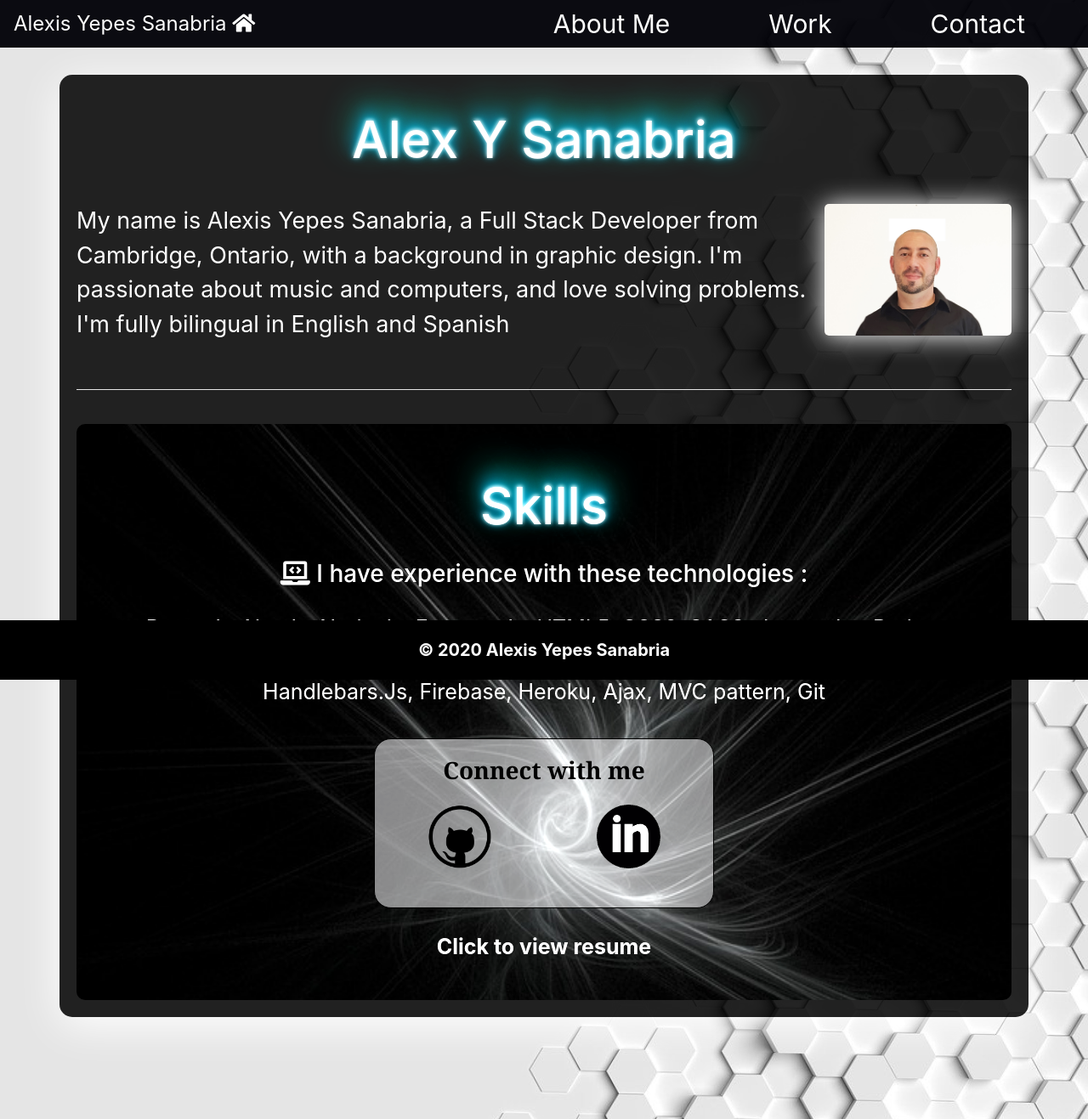
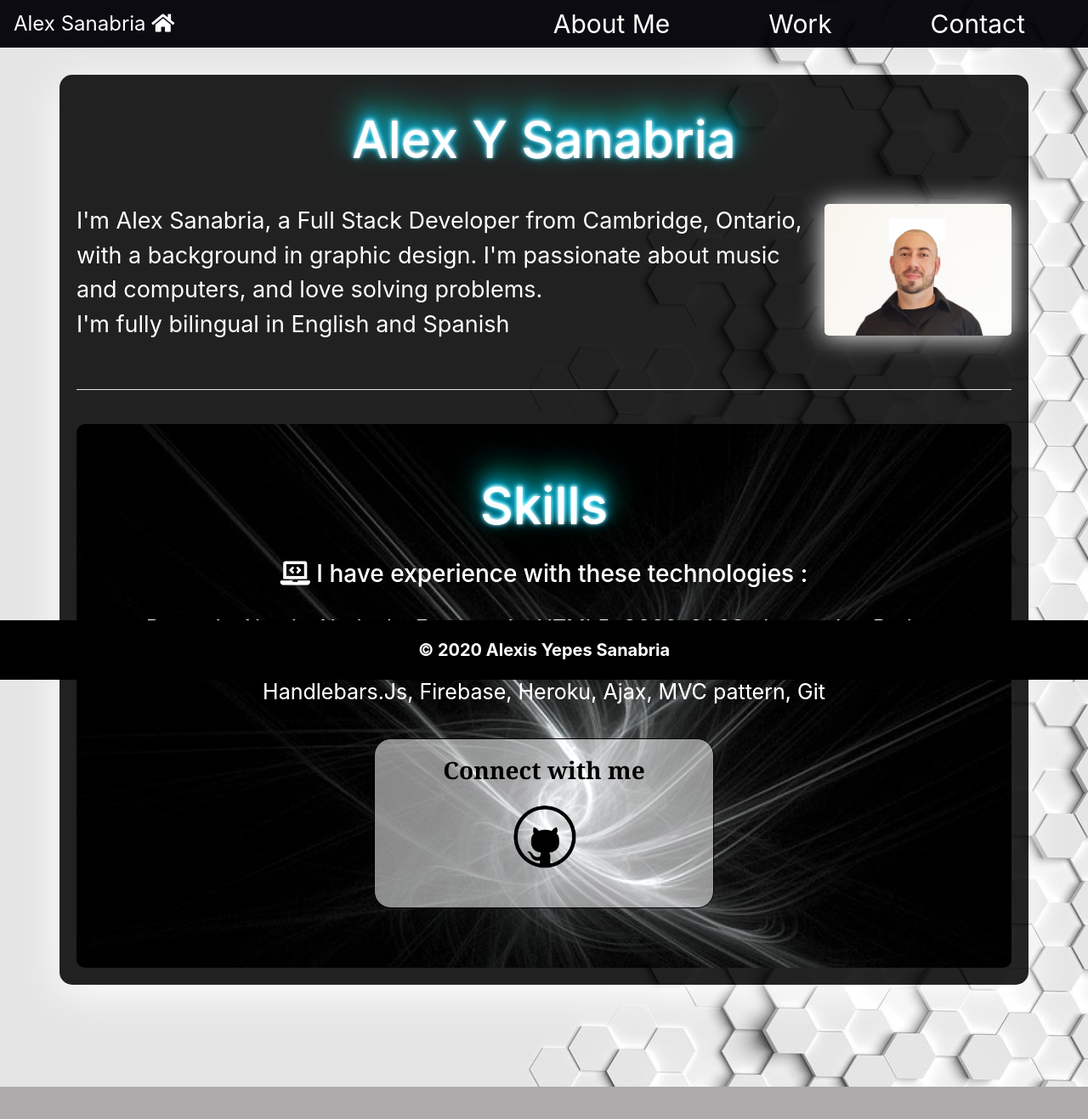
Before and after one commit to alexisyepes/New-Portfolio, a React (Create React App) app: page /about in a window 1280 px wide. Shown: the whole page at 85% size. After the commit the page ends 1279 px from the top, so only its background shows below. Built offline with nearby package versions, Linux system fonts and the light colour scheme.

Commit message:
removed l

```diff
--- a/public/index.html
+++ b/public/index.html
@@ -32,7 +32,7 @@
     <link
       rel="stylesheet"
       type="text/css"
-      href="%PUBLIC_URL%/style.css?v=0.0.17"
+      href="%PUBLIC_URL%/style.css?v=0.0.18"
     />
     <!-- font-awesome -->
     <link
--- a/src/components/About/index.js
+++ b/src/components/About/index.js
@@ -17,7 +17,7 @@ class About extends Component {
                     src="./images/photoOfMeSmall.jpg"
                   ></img>
                   <p className="aboutParag">
-                    My name is Alexis Yepes Sanabria, a Full Stack Developer
+                    I'm Alex Sanabria, a Full Stack Developer
                     from Cambridge, Ontario, with a background in graphic
                     design. I'm passionate about music and computers, and love
                     solving problems. <br />
@@ -45,7 +45,7 @@ class About extends Component {
                         <b>Connect with me</b>
                       </h3>
                       <section className="row">
-                        <div className="col-sm-6">
+                        <div className="col-sm-12">
                           <a
                             href="https://github.com/alexisyepes"
                             target="blank"
@@ -57,7 +57,7 @@ class About extends Component {
                             />
                           </a>
                         </div>
-                        <div className="col-sm-6">
+                        {/* <div className="col-sm-6">
                           <a
                             href="https://www.linkedin.com/in/alexis-sanabria-80002574/"
                             target="blank"
@@ -68,10 +68,10 @@ class About extends Component {
                               id="connectIcon2About"
                             />
                           </a>
-                        </div>
+                        </div> */}
                       </section>
                     </div>
-                    <a
+                    {/* <a
                       className="text-center"
                       href="/images/new-resume-2021.pdf"
                       target="blank"
@@ -79,7 +79,7 @@ class About extends Component {
                       <h4 style={{ color: "white", fontSize: 25 }}>
                         <b>Click to view resume</b>
                       </h4>
-                    </a>
+                    </a> */}
                   </div>
                 </div>
               </div>
--- a/src/components/Contact/index.js
+++ b/src/components/Contact/index.js
@@ -11,7 +11,7 @@ export default function index() {
           </h3>
           <hr></hr>
           <section className="row">
-            <div className="col-sm-6">
+            <div className="col-sm-12">
               <a
                 className="connect-links"
                 href="https://github.com/alexisyepes"
@@ -23,7 +23,7 @@ export default function index() {
                 </h3>
               </a>
             </div>
-            <div className="col-sm-6">
+            {/* <div className="col-sm-6">
               <a
                 className="connect-links"
                 href="https://www.linkedin.com/in/alexis-sanabria-80002574/"
@@ -38,7 +38,7 @@ export default function index() {
                   LinkedIn
                 </h3>
               </a>
-            </div>
+            </div> */}
           </section>
           <br></br>
           <br></br>
@@ -61,11 +61,11 @@ export default function index() {
           </h4>
           <br></br>
           <hr></hr>
-          <a href="/images/new-resume-2021.pdf" target="blank">
+          {/* <a href="/images/new-resume-2021.pdf" target="blank">
             <h4 style={{ color: "white", fontSize: 25 }}>
               <b>Click to view resume</b>
             </h4>
-          </a>
+          </a> */}
         </div>
       </div>
     </div>
--- a/src/components/Home/index.js
+++ b/src/components/Home/index.js
@@ -17,7 +17,7 @@ export default class index extends Component {
               </a>
             </div>
             <br />
-            <a
+            {/* <a
               className="text-center"
               href="/images/new-resume-2021.pdf"
               target="blank"
@@ -25,7 +25,7 @@ export default class index extends Component {
               <h4 style={{ color: "white", fontSize: 25 }}>
                 <b>Click to view resume</b>
               </h4>
-            </a>
+            </a> */}
 
             {/* <a
               className="text-center"
--- a/src/components/Toolbar/Toolbar.js
+++ b/src/components/Toolbar/Toolbar.js
@@ -11,7 +11,7 @@ const toolbar = props => (
           <DrawerToggleButton click={props.drawerClickHandler} />
       </div>
       <div className="toolbar__logo">
-        <a href="/">Alexis Yepes Sanabria <i className="fas fa-home"></i></a>
+        <a href="/">Alex Sanabria <i className="fas fa-home"></i></a>
       </div>
       <div className="spacer" />
       <div className="toolbar_navigation-items">
--- a/src/components/Work/index.js
+++ b/src/components/Work/index.js
@@ -58,7 +58,7 @@ export default function index() {
               <b>Connect with me</b>
             </h1>
             <section className="row">
-              <div className="col-sm-6">
+              <div className="col-sm-12">
                 <a href="https://github.com/alexisyepes" target="blank">
                   <img
                     alt="github"
@@ -67,7 +67,7 @@ export default function index() {
                   />
                 </a>
               </div>
-              <div className="col-sm-6">
+              {/* <div className="col-sm-6">
                 <a
                   href="https://www.linkedin.com/in/alexis-sanabria-80002574/"
                   target="blank"
@@ -78,7 +78,7 @@ export default function index() {
                     id="connectIcon2Work"
                   />
                 </a>
-              </div>
+              </div> */}
             </section>
           </div>
         </div>
```
